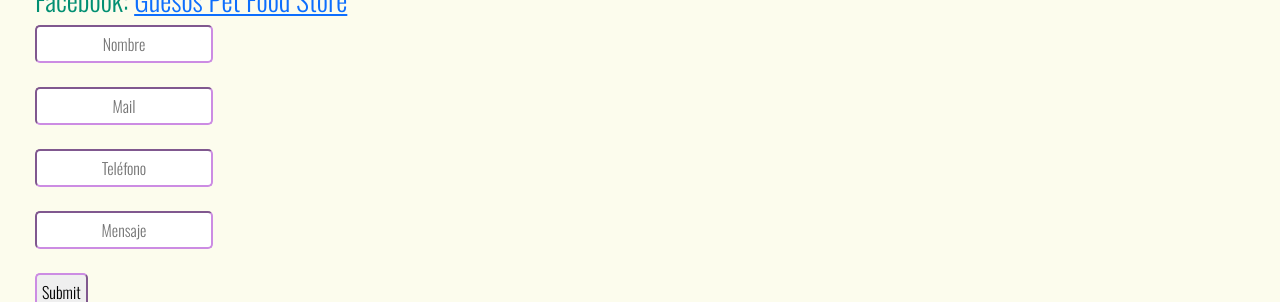
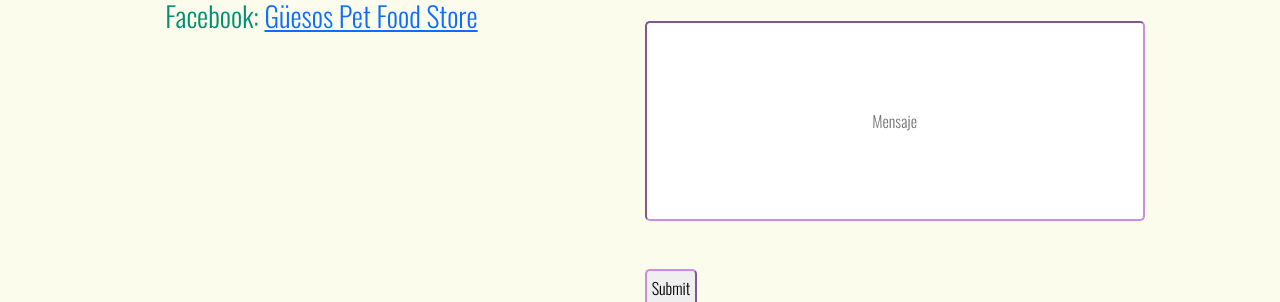
Before and after one commit to CristopherGiordano1/Guesos, a website: page secciones/contacto.html in a window 1280 px wide. Shown: the part 357-659 px from the top of the page. Drawn offline with nearby package versions, Linux system fonts and the light colour scheme.

Commit message:
acomodé la sección de Contacto

```diff
--- a/scss/secciones-scss/_contacto.scss
+++ b/scss/secciones-scss/_contacto.scss
@@ -1,8 +1,16 @@
 /*sección "contacto"*/
-.contacto {
+.parrafo-contacto {
     text-align: center;
     font-size: 20px;
 }
-.formulario-contacto{
+.opciones-contacto{
     margin: 30px;
 }
+.section-contacto{
+    display: flex;
+    justify-content: space-evenly;
+}
+.input-mensaje input{
+    width: 500px;
+    height: 200px;
+}
--- a/scss/secciones-scss/_main-index.scss
+++ b/scss/secciones-scss/_main-index.scss
@@ -51,6 +51,8 @@
     margin: 25px;
 }
 
+
+
 @media (max-width: 500px) {
 
 
--- a/secciones/contacto.html
+++ b/secciones/contacto.html
@@ -64,15 +64,17 @@
     </header>
 
     <main>
-        <p class="contacto">¿Siempre te olvidás de comprar el alimento para tu mascota? #NosEncargamosDeTodo</p>
-        <div class="formulario-contacto">
+        <p class="parrafo-contacto">¿Siempre te olvidás de comprar el alimento para tu mascota? #NosEncargamosDeTodo</p>
+        <section class="section-contacto">
+            <div class="opciones-contacto">
                 <h2>Teléfono: +54 221-595-0610</h2>
                 <h2>Mail: guesoslp@hotmail.com</h2>
                 <h3>Instagram: <a href="https://www.instagram.com/guesoslp/?hl=es" target="blank">@güesoslp</a></h3>
                 <h3>Facebook: <a href="https://www.facebook.com/Guesoslp/?locale=es_LA" target="blank">Güesos Pet Food
                         Store</a>
                 </h3>
-
+            </div>
+            <div>
                 <form action="#" method="get" enctype="text/plain">
                     <input type="text" placeholder="Nombre" name="nombre">
                     <br>
@@ -83,13 +85,15 @@
                     <input type="text" placeholder="Teléfono" name="telefono">
                     <br>
                     <br>
-                <input type="text" placeholder="Mensaje" name="mensaje">
+                    <div class="input-mensaje"><input type="text" placeholder="Mensaje" name="mensaje"></div>
                     <br>
                     <br>
                     <input type="submit">
 
                 </form>
             </div>
+        </section>
+
     </main>
 
     <footer>
```
Also changed, not shown: css/style.css. Lines whose indentation alone changed are shown as unchanged.
